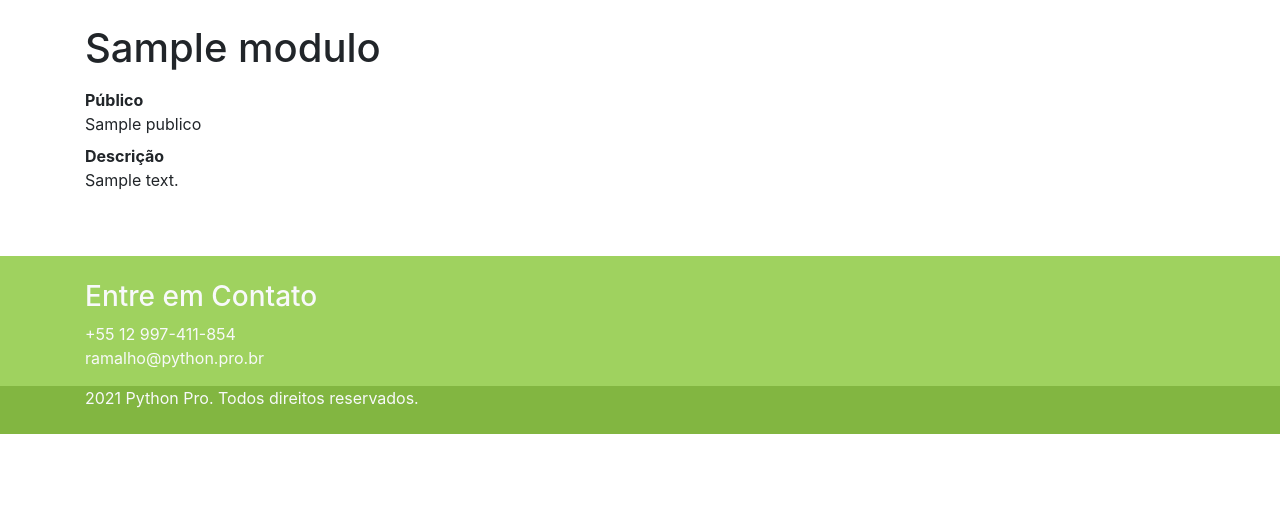
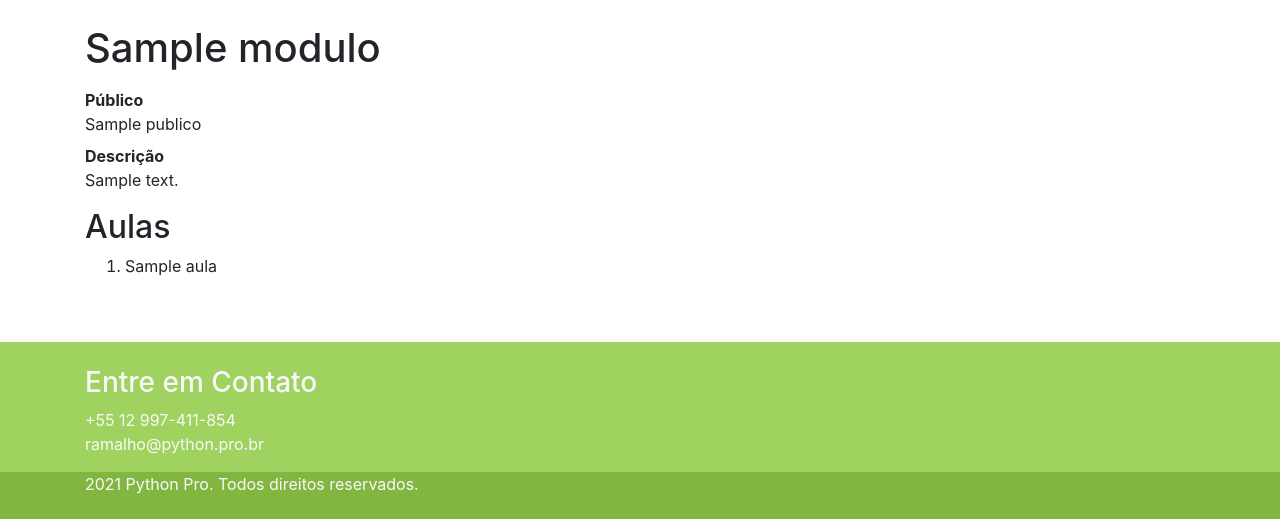
Before and after one commit to jasielserra/curso_django, a Django app: template pypro/modulos/templates/modulos/modulo_detalhe.html in a window 1280 px wide. Shown: the part 56-575 px from the top of the page. Run offline with Django 3.2, Linux system fonts and the light colour scheme; the template is opened without the code that fills it: most values are stand-ins (such as "Sample title", 1, 10 or a date in 2020); some libraries are stand-ins or nearby versions.

Commit message:
Acesso a Relação com Atributo _set

```diff
--- a/pypro/modulos/facade.py
+++ b/pypro/modulos/facade.py
@@ -9,3 +9,7 @@ def listar_modulos_ordenados() -> List[Modulo]:
 
 def encontrar_modulo(slug: str) -> Modulo:
     return Modulo.objects.get(slug=slug)
+
+
+def listar_aulas_de_modulo_ordenadas(modulo: Modulo):
+    return list(modulo.aula_set.order_by('order').all())
--- a/pypro/modulos/templates/modulos/modulo_detalhe.html
+++ b/pypro/modulos/templates/modulos/modulo_detalhe.html
@@ -13,7 +13,12 @@
                 <dt>Descrição</dt>
                 <dd>{{ modulo.descricao }}</dd>
             </dl>
-
+            <h2>Aulas</h2>
+            <ol>
+                {% for aula in aulas %}
+                <li>{{ aula.titulo }}</li>
+                {% endfor %}
+            </ol>
         </div>
     </div>
 </div>
--- a/pypro/modulos/views.py
+++ b/pypro/modulos/views.py
@@ -4,4 +4,5 @@ from pypro.modulos import facade
 # Create your views here.
 def detalhe(request, slug):
     modulo = facade.encontrar_modulo(slug)
-    return render(request, 'modulos/modulo_detalhe.html', {'modulo': modulo})
+    aulas = facade.listar_aulas_de_modulo_ordenadas(modulo)
+    return render(request, 'modulos/modulo_detalhe.html', {'modulo': modulo, 'aulas': aulas})
```
Also changed, not shown: pypro/modulos/tests/test_modulo_detalhe.py (+11 -2 lines).
